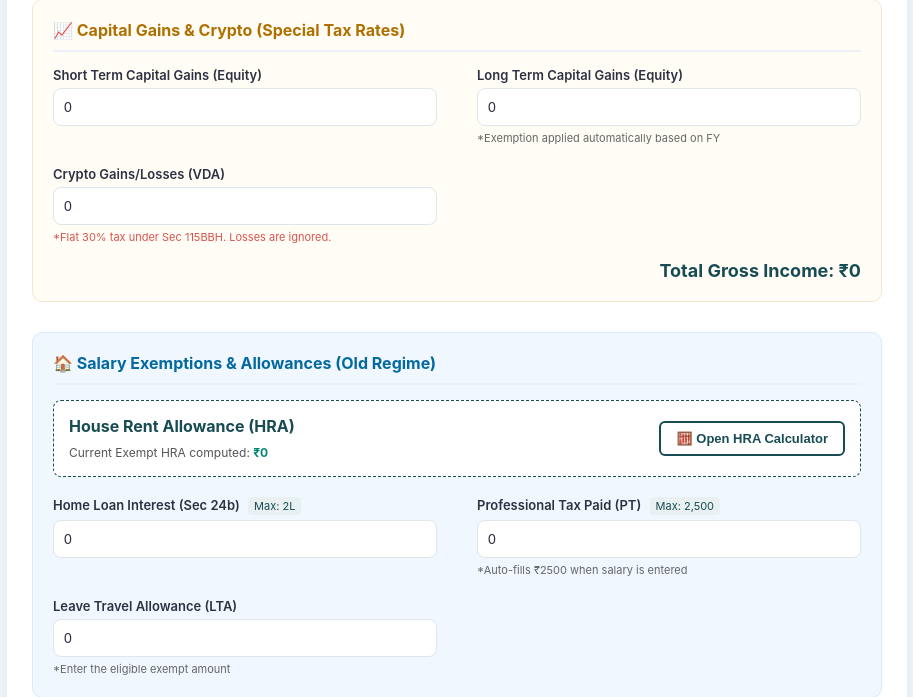
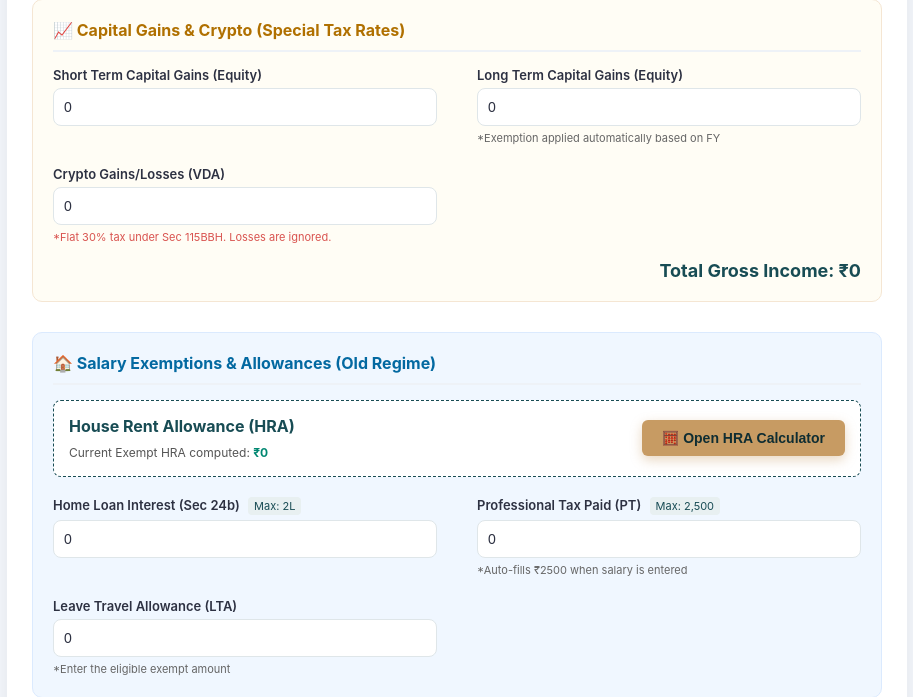
Before and after one commit to anveshsunny143007-netizen/income-tax-calculator, a FastAPI app: page / in a window 1280 px wide. Shown: the part 864-1561 px from the top of the page, without its empty margins (183-1096 px from the left). Run offline with FastAPI, Linux system fonts and the light colour scheme.

Commit message:
Update index.html

```diff
--- a/templates/index.html
+++ b/templates/index.html
@@ -209,7 +209,7 @@
                                 <strong style="color: #184c54; display: block; margin-bottom: 5px;">House Rent Allowance (HRA)</strong>
                                 <span style="font-size: 12px; color: #555;">Current Exempt HRA computed: <strong id="mainFormExemptHRA" style="color: #008771;">₹0</strong></span>
                             </div>
-                            <button type="button" class="btn-outline" onclick="openHraModal()" style="width: auto; margin-top: 0;">🧮 Open HRA Calculator</button>
+                            <button type="button" onclick="openHraModal()" style="width: auto; margin-top: 0; background: #c79b63; color: #0f2d32; border: none; padding: 10px 20px; border-radius: 6px; font-weight: bold; font-size: 14px; cursor: pointer; box-shadow: 0 4px 12px rgba(199, 155, 99, 0.4); transition: transform 0.2s;" onmouseover="this.style.transform='scale(1.05)'" onmouseout="this.style.transform='scale(1)'">🧮 Open HRA Calculator</button>
                         </div>
 
                         <div style="display: none;">
```
